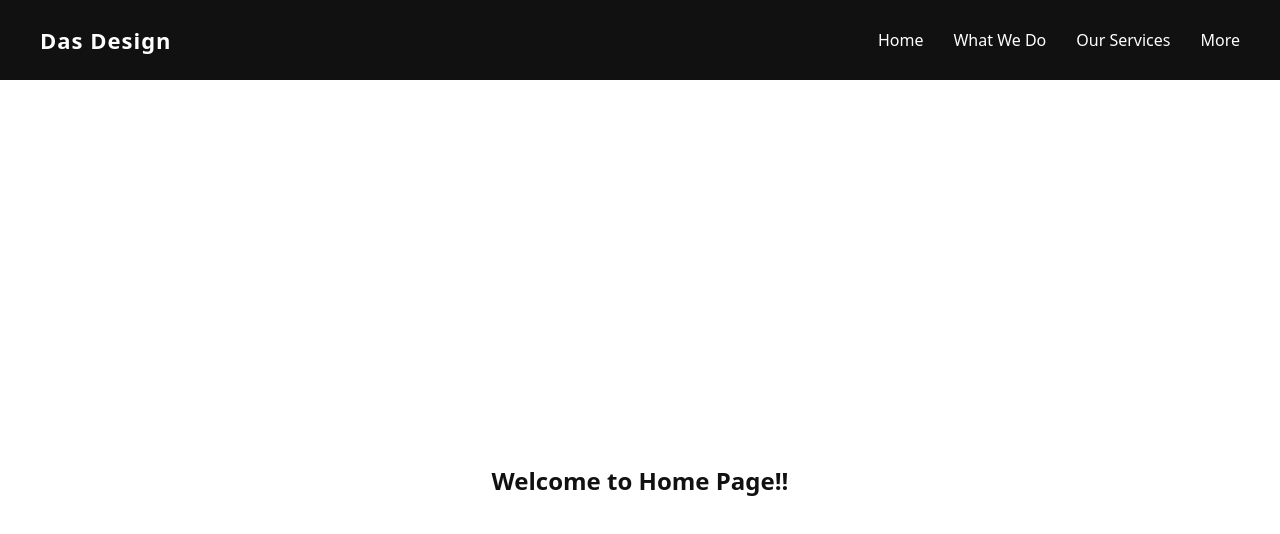
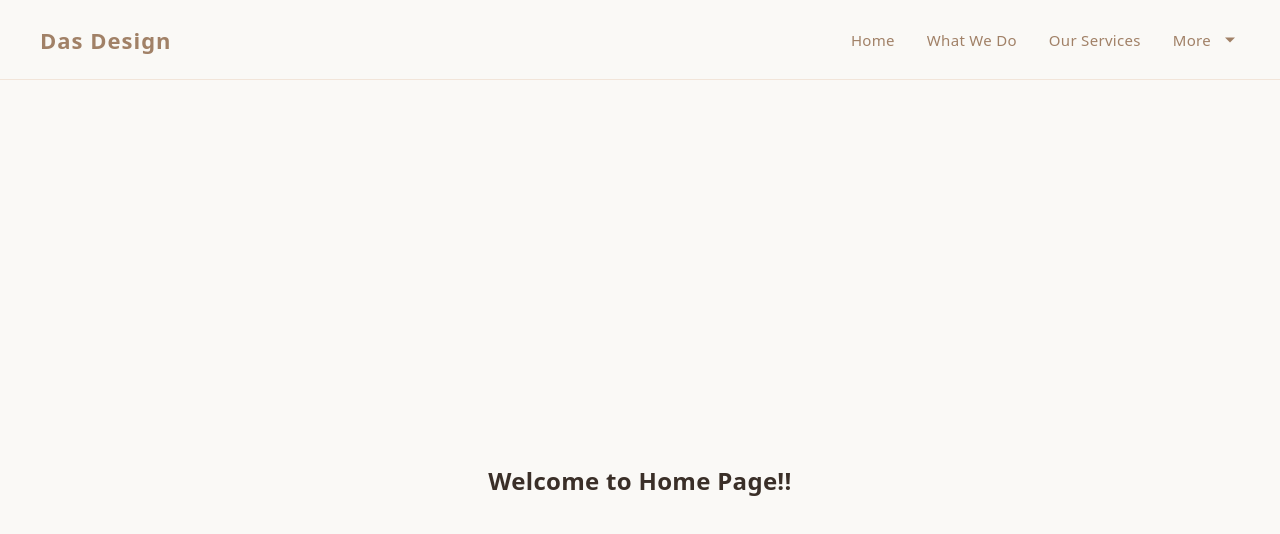
Before and after one commit to Byagari-Sai-Kumar/das-design-arch-studio, a React (Vite) app: page /contact-us in a window 1280 px wide. Shown: the top 534 px of the page. Built offline with nearby package versions, Linux system fonts and the light colour scheme.

Commit message:
modified CSS

```diff
--- a/index.html
+++ b/index.html
@@ -2,8 +2,10 @@
 <html lang="en">
   <head>
     <meta charset="UTF-8" />
-    <link rel="icon" type="image/svg+xml" href="/vite.svg" />
     <meta name="viewport" content="width=device-width, initial-scale=1.0" />
+    <link
+      href="https://fonts.googleapis.com/css2?family=Montserrat:wght@300;400;500;600;700&display=swap"
+      rel="stylesheet"/>
     <title>das-design-arch-studio</title>
   </head>
   <body>
--- a/package.json
+++ b/package.json
@@ -12,6 +12,7 @@
   "dependencies": {
     "react": "^19.2.0",
     "react-dom": "^19.2.0",
+    "react-icons": "^5.5.0",
     "react-router-dom": "^7.13.0"
   },
   "devDependencies": {
--- a/src/components/navigationBar/navbar.css
+++ b/src/components/navigationBar/navbar.css
@@ -5,8 +5,8 @@
   width: 100%;
   height: 80px;
 
-  background: #111;
-  color: #fff;
+  background: var(--color-bg-main);
+  color: var(--color-primary);
 
   display: flex;
   justify-content: space-between;
@@ -14,13 +14,17 @@
 
   padding: 0 40px;
   z-index: 1000;
+
+  border-bottom: 1px solid var(--color-soft);
 }
 
-/* LOGO */
+/* ---------------- LOGO ---------------- */
+
 .logo {
   font-size: 22px;
   font-weight: 600;
   letter-spacing: 1px;
+  color: var(--color-primary);
 }
 
 /* ---------------- DESKTOP NAV ---------------- */
@@ -28,7 +32,7 @@
 .nav-links {
   display: flex;
   align-items: center;
-  gap: 30px;
+  gap: 32px;
   list-style: none;
 }
 
@@ -36,57 +40,101 @@
   position: relative;
 }
 
-.nav-links a,
-.more span {
-  color: #fff;
+.nav-links a {
+  color: var(--color-primary);
   text-decoration: none;
-  font-size: 16px;
+  font-size: 15px;
+  font-weight: 500;
   cursor: pointer;
-  padding: 5px 0;
+  padding: 6px 0;
+  transition: color 0.2s ease;
+}
+
+.more > span {
+  display: flex;
+  align-items: center;
+  gap: 4px;
+
+  color: var(--color-primary);
+  font-size: 15px;
+  font-weight: 500;
+  cursor: pointer;
+  padding: 6px 0;
+
+  transition: color 0.2s ease;
+}
+
+.more-dropdown-arrow {
+  display: flex;
+  align-items: center;
+
+  font-size: 20px;
+  line-height: 1;
+
+  margin-top: 1px; /* visual optical alignment */
+}
+
+.more.open > span .more-dropdown-arrow {
+  transform: rotate(180deg);
 }
 
 .nav-links a:hover,
 .more span:hover {
-  color: #c9a24d;
+  color: var(--color-secondary);
+}
+
+/* active link */
+.nav-links a.active {
+  border-bottom: 2px solid var(--color-accent);
 }
 
 /* ---------------- DROPDOWN ---------------- */
 
+.more-dropdown-arrow{
+  margin-left: 5px;
+  align-items: center;
+}
+
 .dropdown {
   position: absolute;
-  top: 45px;
+  top: 50px;
   right: 0;
 
-  background: #1c1c1c;
-  min-width: 200px;
+  background: var(--color-bg-alt);
+  min-width: 210px;
 
-  border-radius: 6px;
-  box-shadow: 0 10px 30px rgba(0,0,0,0.4);
+  border-radius: 8px;
+  padding: 6px 0;
+
+  box-shadow: 0 12px 35px rgba(0, 0, 0, 0.12);
 
   display: flex;
   flex-direction: column;
 }
 
 .dropdown li {
-  padding: 12px 20px;
+  padding: 12px 22px;
+  list-style: none;
 }
 
 .dropdown li a {
-  color: #fff;
+  color: var(--color-primary);
   font-size: 14px;
+  font-weight: 500;
 }
 
 .dropdown li:hover {
-  background: #2a2a2a;
+  background: var(--color-soft);
 }
 
 /* ---------------- HAMBURGER ---------------- */
 
 .hamburger {
   display: none;
-  font-size: 28px;
+  font-size: 30px;
   cursor: pointer;
   user-select: none;
+  color: var(--color-primary);
 }
 
 /* ---------------- MOBILE MENU ---------------- */
@@ -99,7 +147,7 @@
   width: 100%;
   height: calc(100vh - 80px);
 
-  background: #111;
+  background: var(--color-bg-main);
 
   display: flex;
   flex-direction: column;
@@ -109,14 +157,15 @@
 
 .mobile-menu a {
   padding: 18px 40px;
-  border-bottom: 1px solid #222;
-  color: #fff;
+  border-bottom: 1px solid var(--color-soft);
+  color: var(--color-primary);
   text-decoration: none;
   font-size: 16px;
+  font-weight: 500;
 }
 
 .mobile-menu a:hover {
-  background: #1f1f1f;
+  background: var(--color-bg-alt);
 }
 
 /* ---------------- ANIMATION ---------------- */
@@ -124,7 +173,7 @@
 @keyframes slideDown {
   from {
     opacity: 0;
-    transform: translateY(-10px);
+    transform: translateY(-8px);
   }
   to {
     opacity: 1;
@@ -134,14 +183,15 @@
 
 /* ---------------- RESPONSIVE ---------------- */
 
-/* Mobile */
 @media (max-width: 768px) {
   .desktop {
     display: none;
   }
 
   .hamburger {
-    display: block;
+    display: flex;
+    flex-direction: column;
+    justify-content: center;
   }
 
   .logo {
@@ -149,7 +199,6 @@
   }
 }
 
-/* Desktop */
 @media (min-width: 769px) {
   .hamburger {
     display: none;
--- a/src/components/navigationBar/navbar.jsx
+++ b/src/components/navigationBar/navbar.jsx
@@ -1,5 +1,7 @@
 import { NavLink } from "react-router-dom";
 import { useState } from "react";
+import { IoMdArrowDropdown } from "react-icons/io";
+import { IoMenu } from "react-icons/io5";
 import './navbar.css'
 
 const Navbar = () => {
@@ -18,9 +20,12 @@ const Navbar = () => {
                 <li><NavLink to="/" onClick={closeAll}>Home</NavLink></li>
                 <li><NavLink to="/what-we-do" onClick={closeAll}>What We Do</NavLink></li>
                 <li><NavLink to="/our-services" onClick={closeAll}>Our Services</NavLink></li>
-                <li className="more">
+                <li className={`more ${desktopOpen ? "open" : ""}`}>
                     <span onClick={() => setDesktopOpen(!desktopOpen)}>
                         More
+                        <span className="more-dropdown-arrow">
+                            <IoMdArrowDropdown />
+                        </span>
                     </span>
                     {desktopOpen &&
                         <ul className="dropdown">
@@ -35,7 +40,7 @@ const Navbar = () => {
             </ul>
 
             <div className="hamburger" onClick={() => setMobileOpen(!mobileOpen)}>
-                |||
+                <IoMenu />
             </div>
             {
                 mobileOpen && (
--- a/src/index.css
+++ b/src/index.css
@@ -1,5 +1,25 @@
+:root {
+  --color-primary: #A18167;
+  --color-secondary: #D1B7A1;
+  --color-accent: #CBB9A4;
+
+  --color-bg-main: #FAF9F6;
+  --color-bg-alt: #F4F1EA;
+  --color-bg-card: #E6DAC8;
+
+  --color-soft: #F2E5D9;
+
+  --color-text-dark: #3a2f28;
+  --color-text-light: #ffffff;
+}
+
 body {
   padding-top: 80px; /* navbar height */
-  background-color: #ffffff;
-  color: #111;
+  background: var(--color-bg-main);
+  color: var(--color-text-dark);
+
+  font-family: "Montserrat";
+  font-weight: "Regular 400";
+
+  letter-spacing: 0.3px;
 }
```
Also changed, not shown: 1 other file (tests, documents, lock files or other folders).
